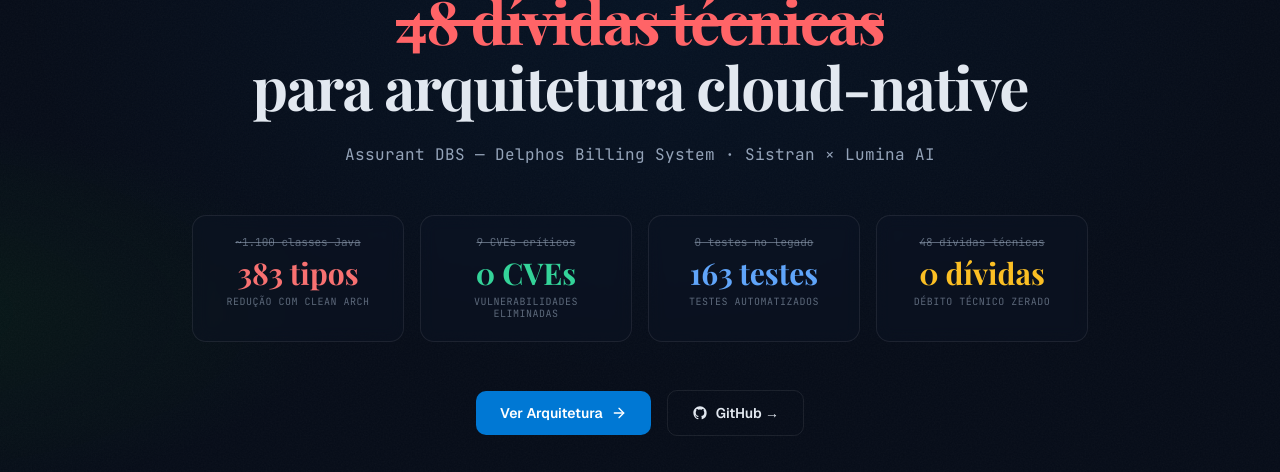
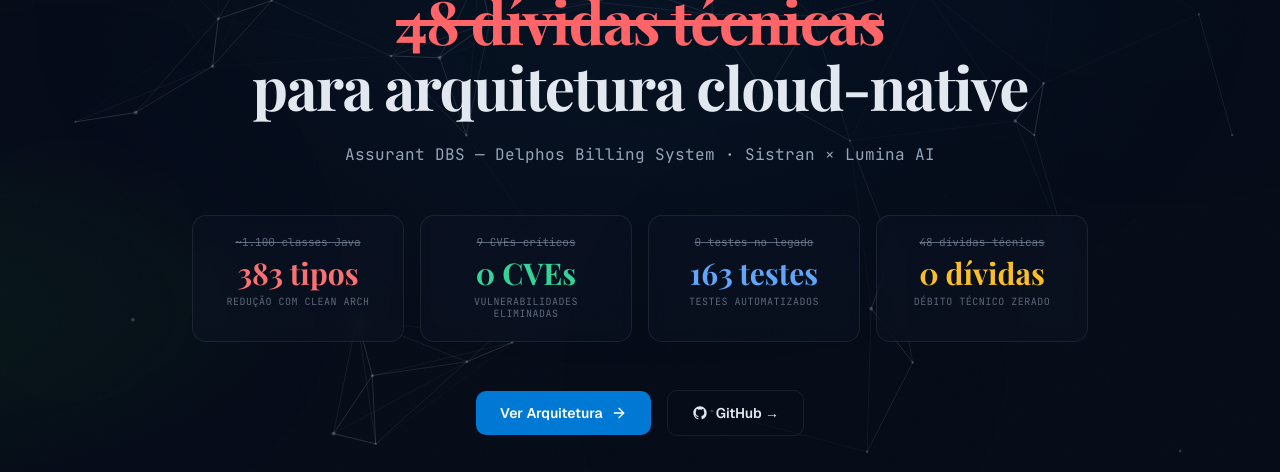
Before and after one commit to sammuka/landingpage-dbs, a Next.js app: page / in a window 1280 px wide. Shown: the part 328-800 px from the top of the page. Built offline with nearby package versions, Linux system fonts and the light colour scheme; a web font is replaced by a local one.

Commit message:
feat: adiciona fundo geométrico dinâmico (ParticlesBackground + Orbs + GrainOverlay)

```diff
--- a/app/globals.css
+++ b/app/globals.css
@@ -271,6 +271,14 @@
   color: #e2e8f0;
 }
 
+/* ─── Geometric background: orbs ────────────────────────────── */
+.orb-container {
+  transition: opacity 0.3s ease;
+}
+:root .orb-container {
+  opacity: 0.18;
+}
+
 /* ─── React Flow overrides ───────────────────────────────────── */
 .react-flow__background {
   background: transparent !important;
--- a/app/page.tsx
+++ b/app/page.tsx
@@ -11,10 +11,16 @@
 import { DevOpsPipeline } from "@/components/sections/DevOpsPipeline";
 import { ADRCards } from "@/components/sections/ADRCards";
 import { Footer } from "@/components/sections/Footer";
+import { ParticlesBackground } from "@/components/ui/ParticlesBackground";
+import { Orbs } from "@/components/ui/Orbs";
+import { GrainOverlay } from "@/components/ui/GrainOverlay";
 
 export default function Home() {
   return (
     <>
+      <ParticlesBackground />
+      <Orbs />
+      <GrainOverlay />
       <Navbar />
       <main className="min-h-screen">
         <Hero />
--- a/components/sections/Hero.tsx
+++ b/components/sections/Hero.tsx
@@ -66,33 +66,6 @@
   },
 ];
 
-// ─── Noise overlay ─────────────────────────────────────────────────────────
-
-function NoiseOverlay() {
-  return (
-    <div
-      aria-hidden="true"
-      className="pointer-events-none absolute inset-0 z-0 opacity-[0.035]"
-    >
-      <svg
-        className="absolute inset-0 w-full h-full"
-        xmlns="http://www.w3.org/2000/svg"
-      >
-        <filter id="hero-noise">
-          <feTurbulence
-            type="fractalNoise"
-            baseFrequency="0.65"
-            numOctaves="3"
-            stitchTiles="stitch"
-          />
-          <feColorMatrix type="saturate" values="0" />
-        </filter>
-        <rect width="100%" height="100%" filter="url(#hero-noise)" />
-      </svg>
-    </div>
-  );
-}
-
 // ─── Ease helpers (Framer Motion v12 compatible) ───────────────────────────
 // We use inline transition objects instead of shared variant factories
 // to avoid TargetResolver type constraints.
@@ -113,8 +86,6 @@
       id="hero"
       className="relative min-h-screen flex items-center overflow-hidden pt-24"
     >
-      <NoiseOverlay />
-
       {/* Radial accent glow */}
       <div
         aria-hidden="true"
--- /dev/null
+++ b/components/ui/GrainOverlay.tsx
@@ -0,0 +1,21 @@
+export function GrainOverlay() {
+  return (
+    <div
+      className="fixed inset-0 pointer-events-none grain-overlay"
+      aria-hidden="true"
+      style={{ zIndex: 9999, opacity: 0.03, mixBlendMode: "overlay" }}
+    >
+      <svg width="100%" height="100%">
+        <filter id="grain">
+          <feTurbulence
+            type="fractalNoise"
+            baseFrequency="0.65"
+            numOctaves={3}
+            stitchTiles="stitch"
+          />
+        </filter>
+        <rect width="100%" height="100%" filter="url(#grain)" />
+      </svg>
+    </div>
+  );
+}
--- /dev/null
+++ b/components/ui/Orbs.tsx
@@ -0,0 +1,48 @@
+"use client";
+
+import { motion } from "framer-motion";
+
+const float = {
+  animate: {
+    x: [0, 30, 0],
+    y: [0, -20, 0],
+    scale: [1, 1.05, 1],
+  },
+  transition: {
+    duration: 20,
+    repeat: Infinity,
+    ease: "easeInOut" as const,
+  },
+};
+
+export function Orbs() {
+  return (
+    <div
+      className="fixed inset-0 pointer-events-none overflow-hidden orb-container"
+      aria-hidden="true"
+      style={{ zIndex: 0 }}
+    >
+      {/* Azure blue — top right */}
+      <motion.div
+        className="absolute -top-24 -right-24 w-[500px] h-[500px] rounded-full blur-[150px]"
+        style={{ background: "rgba(0,120,212,0.14)" }}
+        animate={float.animate}
+        transition={float.transition}
+      />
+      {/* Indigo — middle left */}
+      <motion.div
+        className="absolute top-1/2 -left-32 w-[400px] h-[400px] rounded-full blur-[130px]"
+        style={{ background: "rgba(99,102,241,0.10)" }}
+        animate={float.animate}
+        transition={{ ...float.transition, delay: 5 }}
+      />
+      {/* Green — bottom right */}
+      <motion.div
+        className="absolute -bottom-16 right-1/4 w-[350px] h-[350px] rounded-full blur-[120px]"
+        style={{ background: "rgba(16,124,16,0.09)" }}
+        animate={float.animate}
+        transition={{ ...float.transition, delay: 10 }}
+      />
+    </div>
+  );
+}
--- /dev/null
+++ b/components/ui/ParticlesBackground.tsx
@@ -0,0 +1,56 @@
+"use client";
+
+import { useState, useEffect, useCallback } from "react";
+import Particles, { initParticlesEngine } from "@tsparticles/react";
+import { loadSlim } from "@tsparticles/slim";
+import type { Container } from "@tsparticles/engine";
+import { useTheme } from "next-themes";
+
+export function ParticlesBackground() {
+  const { resolvedTheme } = useTheme();
+  const isDark = resolvedTheme !== "light";
+  const [init, setInit] = useState(false);
+
+  useEffect(() => {
+    initParticlesEngine(async (engine) => {
+      await loadSlim(engine);
+    }).then(() => setInit(true));
+  }, []);
+
+  const particlesLoaded = useCallback(async (_container?: Container) => {}, []);
+
+  if (!init) return null;
+
+  return (
+    <Particles
+      key={isDark ? "dark" : "light"}
+      id="bg-particles"
+      className="fixed inset-0 pointer-events-none"
+      style={{ zIndex: 0 }}
+      particlesLoaded={particlesLoaded}
+      options={{
+        fullScreen: { enable: false },
+        fpsLimit: 30,
+        particles: {
+          number: { value: 55 },
+          color: { value: isDark ? "#ffffff" : "#94a3b8" },
+          opacity: { value: isDark ? 0.2 : 0.3 },
+          links: {
+            enable: true,
+            distance: 200,
+            color: isDark ? "#ffffff" : "#94a3b8",
+            opacity: isDark ? 0.1 : 0.15,
+          },
+          move: {
+            enable: true,
+            speed: 0.22,
+          },
+          size: {
+            value: { min: 1, max: 2 },
+          },
+        },
+        detectRetina: true,
+      }}
+    />
+  );
+}
--- a/package.json
+++ b/package.json
@@ -10,6 +10,8 @@
   },
   "dependencies": {
     "@base-ui/react": "^1.3.0",
+    "@tsparticles/react": "^3.0.0",
+    "@tsparticles/slim": "^3.9.1",
     "@xyflow/react": "^12.10.2",
     "class-variance-authority": "^0.7.1",
     "clsx": "^2.1.1",
```
Also changed, not shown: 1 other file (tests, documents, lock files or other folders).
